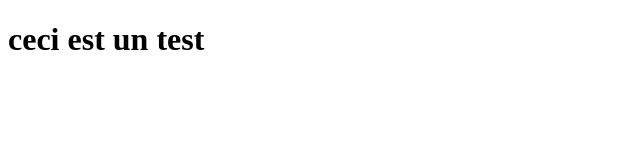
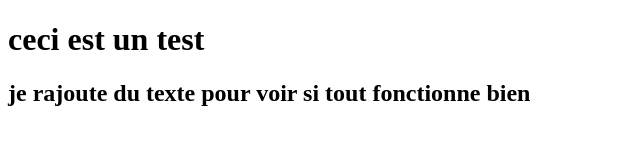
Before and after one commit to MathisPFR/repositary-mathis, a plain HTML site: page index.html in a window 1280 px wide. Shown: the whole page, without its empty margins (0-640 px from the left). Drawn offline with Linux system fonts and the light colour scheme.

Commit message:
et boom je le lance sur git

```diff
--- a/index.html
+++ b/index.html
@@ -7,5 +7,6 @@
 </head>
 <body>
     <h1>ceci est un test</h1>
+    <H2>je rajoute du texte pour voir si tout fonctionne bien</H2>
 </body>
 </html>
```
